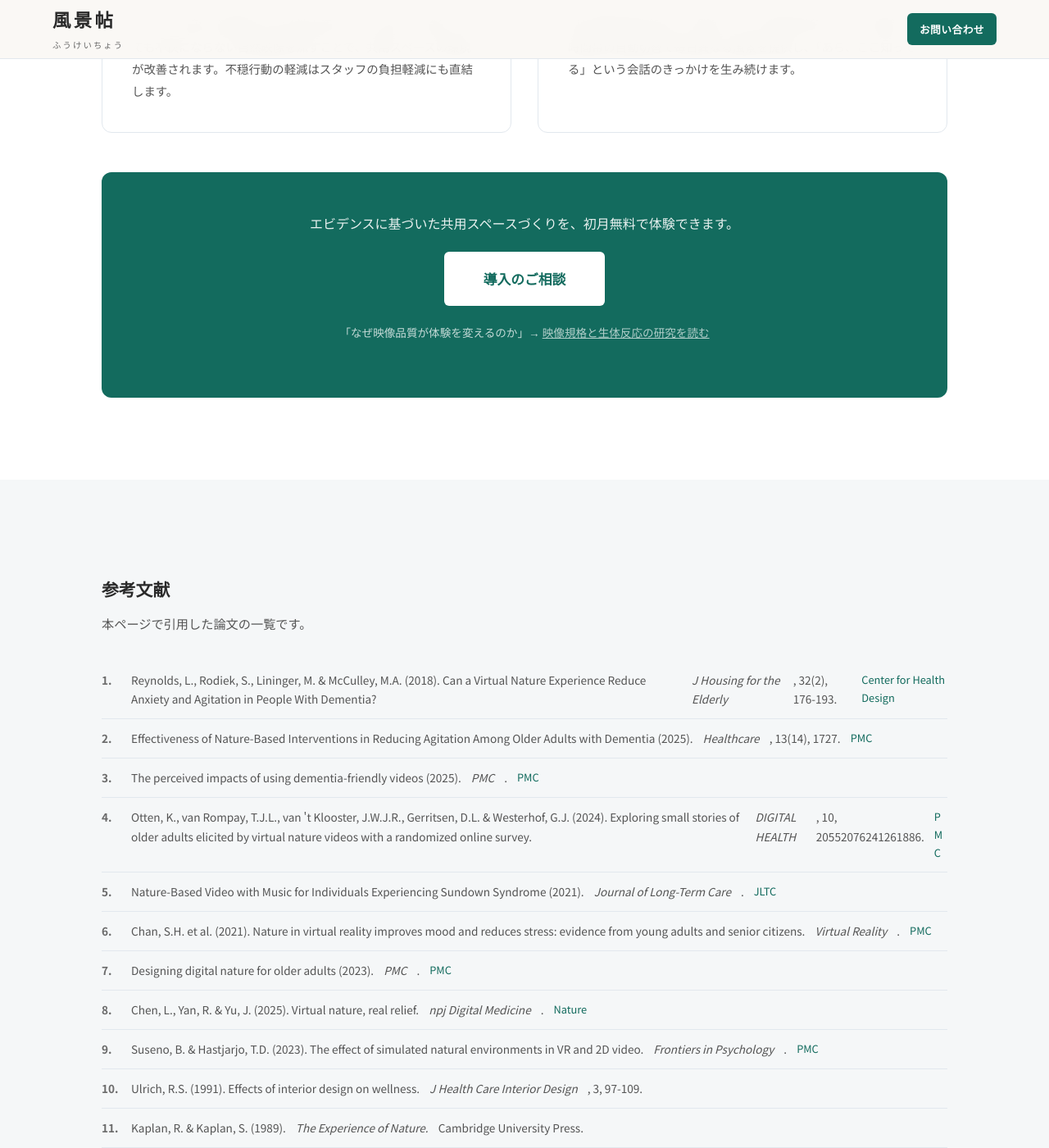
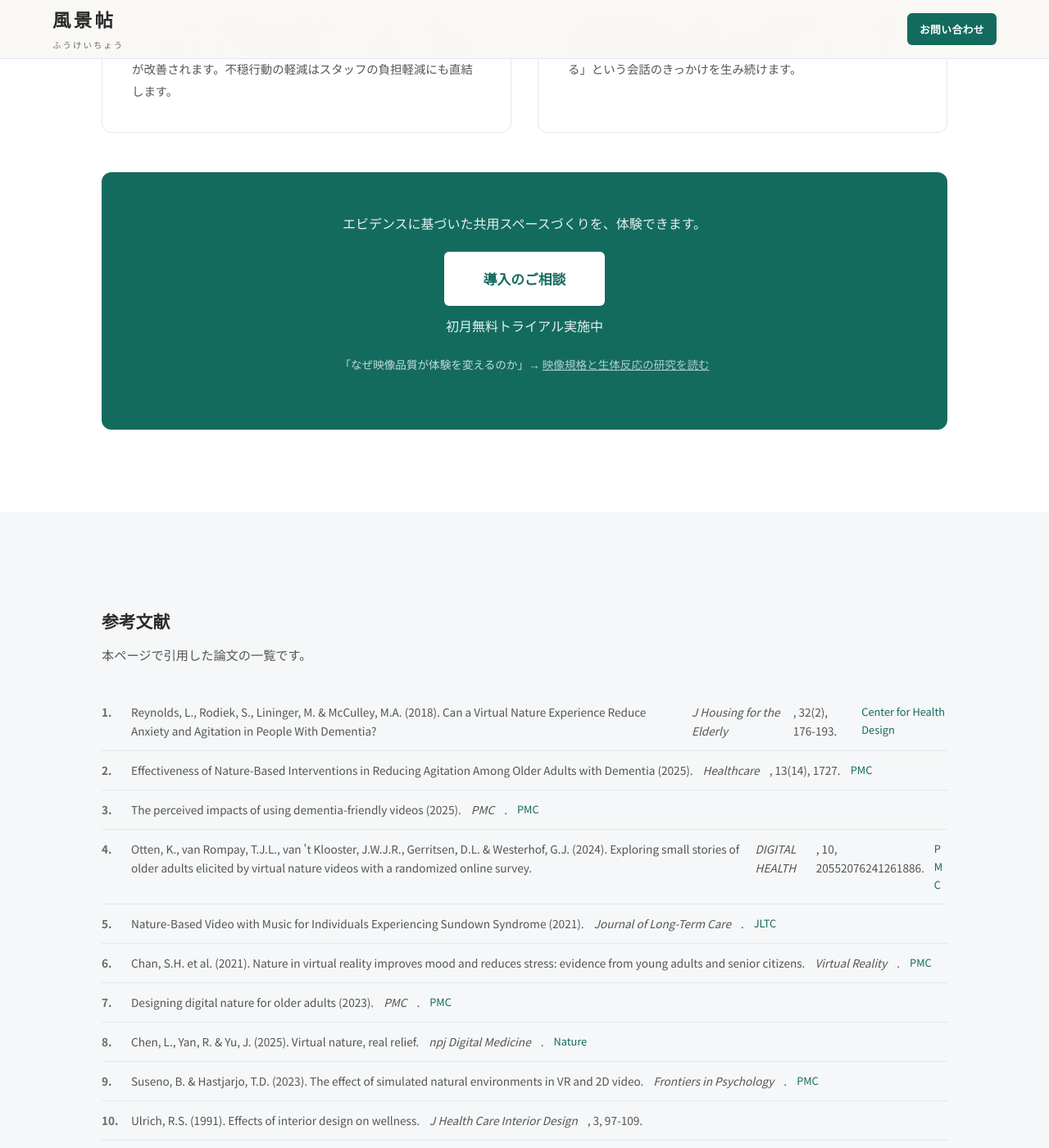
Before and after one commit to dr836gnypeq-ctrl/fukeichou-site, a Jekyll site: the page built from evidence/care.html, in a window 1280 px wide and 1400 px high, scrolled down 6823 px. Shown: the whole window at 82% size. Built offline with Jekyll 4.4.1, drawn with Linux system fonts in a browser that asks for light colours; nearby versions of some CDN libraries.

Commit message:
ev-cta inline link → ev-cta-link class, unify 初月無料 to sub-text

```diff
--- a/_includes/evidence-styles.html
+++ b/_includes/evidence-styles.html
@@ -46,6 +46,9 @@
 .ev-cta p{font-size:1rem;margin-bottom:20px;opacity:.9}
 .ev-cta .btn{background:var(--white);color:var(--moss);font-weight:600}
 .ev-cta .btn:hover{background:rgba(255,255,255,.9);color:var(--moss);transform:translateY(-1px);box-shadow:0 4px 16px rgba(0,0,0,.15)}
+.ev-cta-sub{font-size:.8rem;opacity:.65;margin-top:10px}
+.ev-cta-link{color:rgba(255,255,255,.9);text-decoration:underline;font-size:.85rem}
+.ev-cta-link:hover{color:#fff}
 .ev-disclaimer{font-size:.8rem;color:var(--ink-faint);line-height:1.8;margin-top:48px;padding-top:24px;border-top:1px solid var(--border)}
 /* Routing page cards */
 .ev-route-grid{display:grid;grid-template-columns:repeat(2,1fr);gap:32px;margin-top:48px;max-width:720px;margin-left:auto;margin-right:auto}
--- a/_layouts/default.html
+++ b/_layouts/default.html
@@ -35,7 +35,7 @@
 <link rel="prefetch" href="{{ '/' | relative_url }}">
 <link rel="prefetch" href="{{ '/evidence/' | relative_url }}">
 {% endif %}
-<link rel="stylesheet" href="{{ '/assets/css/style.css' | relative_url }}?v=20260318j">
+<link rel="stylesheet" href="{{ '/assets/css/style.css' | relative_url }}?v=20260318k">
 <script src="https://cdn.jsdelivr.net/npm/lucide@0.383.0/dist/umd/lucide.min.js" defer></script>
 </head>
 <body>
--- a/evidence/care.html
+++ b/evidence/care.html
@@ -192,9 +192,10 @@ description: 介護施設における自然映像の効果。認知症の不穏
 <div class="feature-card"><p class="feature-q">なぜ「150時間」の映像量なのか</p><p class="feature-a">同じ映像の繰り返しは「馴化」により効果が低下します。季節・時間帯の自動切替で毎日異なる風景を提供し、「あら、ここ知ってる」という会話のきっかけを生み続けます。</p></div>
 </div>
 <div class="ev-cta">
-<p>エビデンスに基づいた共用スペースづくりを、初月無料で体験できます。</p>
+<p>エビデンスに基づいた共用スペースづくりを、体験できます。</p>
 <a href="{{ '/' | relative_url }}#contact" class="btn btn-lg">導入のご相談</a>
-<p style="margin-top:20px;font-size:.85rem;opacity:.75">「なぜ映像品質が体験を変えるのか」→ <a href="{{ '/quality/' | relative_url }}" style="color:rgba(255,255,255,.9);text-decoration:underline">映像規格と生体反応の研究を読む</a></p>
+<p class="ev-cta-sub">初月無料トライアル実施中</p>
+<p style="margin-top:16px;font-size:.85rem;opacity:.75">「なぜ映像品質が体験を変えるのか」→ <a href="{{ '/quality/' | relative_url }}" class="ev-cta-link">映像規格と生体反応の研究を読む</a></p>
 </div>
 </div>
 </section>
--- a/evidence/clinic.html
+++ b/evidence/clinic.html
@@ -346,9 +346,10 @@ description: クリニック・歯科・心療内科の待合室における自
 <div class="feature-card"><p class="feature-q">なぜ「テレビの代わり」なのか</p><p class="feature-a">Halámek (2024) は、テレビニュースを流した群には気分の変化がなく、自然映像を流した群のみ改善が見られたことを示しています。映像の内容が重要なのです。</p></div>
 </div>
 <div class="ev-cta">
-<p>エビデンスに基づいた待合室づくりを、初月無料で体験できます。</p>
+<p>エビデンスに基づいた待合室づくりを、体験できます。</p>
 <a href="{{ '/' | relative_url }}#contact" class="btn btn-lg">導入のご相談</a>
-<p style="margin-top:20px;font-size:.85rem;opacity:.75">「なぜ映像品質が体験を変えるのか」→ <a href="{{ '/quality/' | relative_url }}" style="color:rgba(255,255,255,.9);text-decoration:underline">映像規格と生体反応の研究を読む</a></p>
+<p class="ev-cta-sub">初月無料トライアル実施中</p>
+<p style="margin-top:16px;font-size:.85rem;opacity:.75">「なぜ映像品質が体験を変えるのか」→ <a href="{{ '/quality/' | relative_url }}" class="ev-cta-link">映像規格と生体反応の研究を読む</a></p>
 </div>
 </div>
 </section>
```
